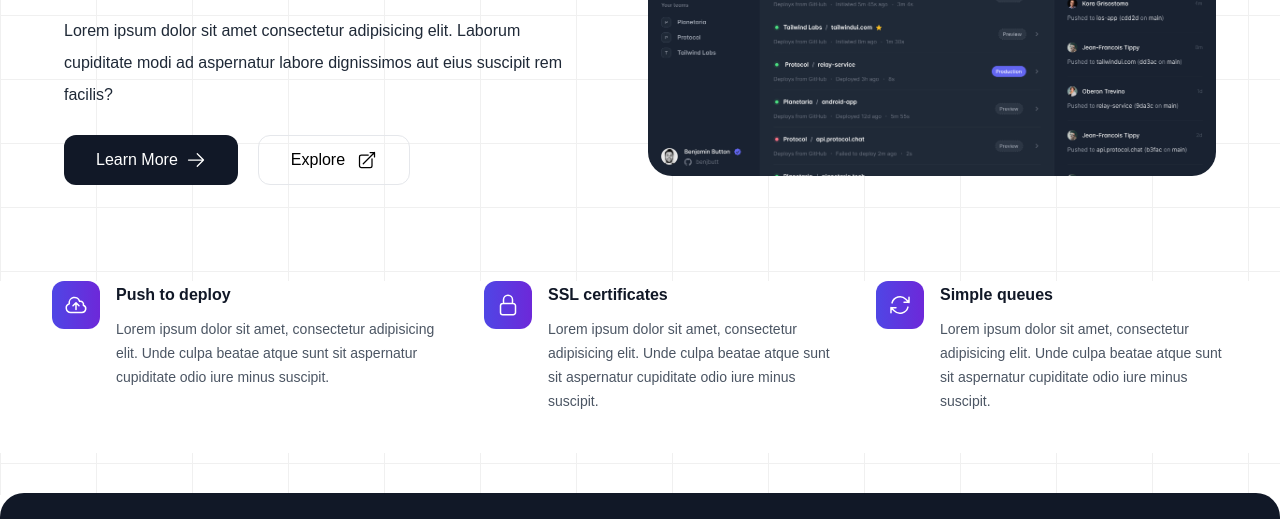
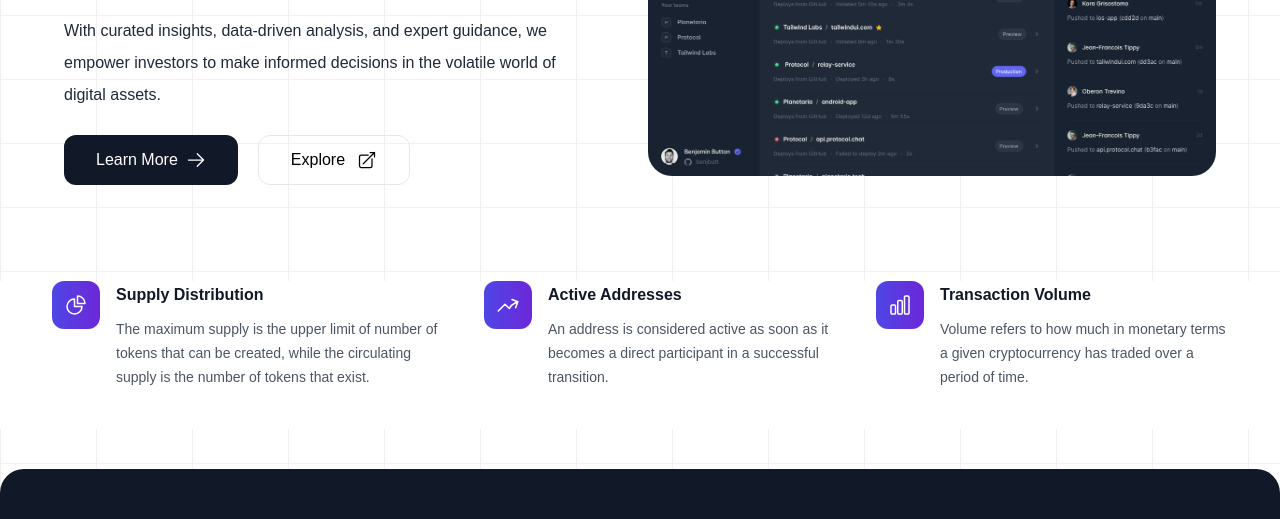
Before and after one commit to Uti-Favour/Personal-UI-Library, a website: page index.html in a window 1280 px wide. Shown: the part 305-824 px from the top of the page. Drawn offline with nearby package versions, Linux system fonts and the light colour scheme.

Commit message:
Replaced hero section text

```diff
--- a/index.html
+++ b/index.html
@@ -299,9 +299,7 @@
                         class="text-transparent bg-clip-text bg-gradient-to-r from-indigo-600 to-violet-700 auto-type"></span>
                 </h1>
                 <p class="max-w-lg mt-5 text-gray-800 leading-loose">
-                    Lorem ipsum dolor sit amet consectetur adipisicing elit. Laborum
-                    cupiditate modi ad aspernatur labore dignissimos aut eius suscipit
-                    rem facilis?
+                    With curated insights, data-driven analysis, and expert guidance, we empower investors to make informed decisions in the volatile world of digital assets.
                 </p>
             </div>
 
@@ -357,36 +355,34 @@
                         <dt class="text-base font-semibold leading-7 text-gray-900">
                             <div
                                 class="absolute left-0 top-0 flex h-12 w-12 items-center justify-center rounded-xl bg-gradient-to-r from-indigo-600 to-violet-700">
-                                <svg class="h-6 w-6 text-white" fill="none" viewBox="0 0 24 24" stroke-width="1.5"
-                                    stroke="currentColor" aria-hidden="true">
-                                    <path stroke-linecap="round" stroke-linejoin="round"
-                                        d="M12 16.5V9.75m0 0l3 3m-3-3l-3 3M6.75 19.5a4.5 4.5 0 01-1.41-8.775 5.25 5.25 0 0110.233-2.33 3 3 0 013.758 3.848A3.752 3.752 0 0118 19.5H6.75z" />
-                                </svg>
+                                <svg xmlns="http://www.w3.org/2000/svg" fill="none" viewBox="0 0 24 24" stroke-width="1.5" stroke="currentColor" class="w-6 h-6 text-white">
+                                    <path stroke-linecap="round" stroke-linejoin="round" d="M10.5 6a7.5 7.5 0 1 0 7.5 7.5h-7.5V6Z" />
+                                    <path stroke-linecap="round" stroke-linejoin="round" d="M13.5 10.5H21A7.5 7.5 0 0 0 13.5 3v7.5Z" />
+                                  </svg>
+
                             </div>
-                            Push to deploy
+                            Supply Distribution
                         </dt>
                         <dd class="mt-2 text-sm text-gray-600 leading-6 mb-10 max-w-sm">
-                            Lorem ipsum dolor sit amet, consectetur adipisicing elit. Unde
-                            culpa beatae atque sunt sit aspernatur cupiditate odio iure
-                            minus suscipit.
+                            The maximum supply is the upper limit of number of tokens that can be created, while the
+                            circulating supply is the number of tokens that exist.
                         </dd>
                     </div>
                     <div class="relative pl-16">
                         <dt class="text-base font-semibold leading-7 text-gray-900">
                             <div
                                 class="absolute left-0 top-0 flex h-12 w-12 items-center justify-center rounded-xl bg-gradient-to-r from-indigo-600 to-violet-700">
-                                <svg class="h-6 w-6 text-white" fill="none" viewBox="0 0 24 24" stroke-width="1.5"
-                                    stroke="currentColor" aria-hidden="true">
-                                    <path stroke-linecap="round" stroke-linejoin="round"
-                                        d="M16.5 10.5V6.75a4.5 4.5 0 10-9 0v3.75m-.75 11.25h10.5a2.25 2.25 0 002.25-2.25v-6.75a2.25 2.25 0 00-2.25-2.25H6.75a2.25 2.25 0 00-2.25 2.25v6.75a2.25 2.25 0 002.25 2.25z" />
-                                </svg>
+                                <svg xmlns="http://www.w3.org/2000/svg" fill="none" viewBox="0 0 24 24" stroke-width="1.5" stroke="currentColor" class="w-6 h-6 text-white">
+                                    <path stroke-linecap="round" stroke-linejoin="round" d="M2.25 18 9 11.25l4.306 4.306a11.95 11.95 0 0 1 5.814-5.518l2.74-1.22m0 0-5.94-2.281m5.94 2.28-2.28 5.941" />
+                                  </svg>
+
+
                             </div>
-                            SSL certificates
+                            Active Addresses
                         </dt>
                         <dd class="mt-2 text-sm text-gray-600 leading-6 mb-10 max-w-sm">
-                            Lorem ipsum dolor sit amet, consectetur adipisicing elit. Unde
-                            culpa beatae atque sunt sit aspernatur cupiditate odio iure
-                            minus suscipit.
+                            An address is considered active as soon as it becomes a direct participant in a successful
+                            transition.
                         </dd>
                     </div>
 
@@ -394,18 +390,16 @@
                         <dt class="text-base font-semibold leading-7 text-gray-900">
                             <div
                                 class="absolute left-0 top-0 flex h-12 w-12 items-center justify-center rounded-xl bg-gradient-to-r from-indigo-600 to-violet-700">
-                                <svg class="h-6 w-6 text-white" fill="none" viewBox="0 0 24 24" stroke-width="1.5"
-                                    stroke="currentColor" aria-hidden="true">
-                                    <path stroke-linecap="round" stroke-linejoin="round"
-                                        d="M16.023 9.348h4.992v-.001M2.985 19.644v-4.992m0 0h4.992m-4.993 0l3.181 3.183a8.25 8.25 0 0013.803-3.7M4.031 9.865a8.25 8.25 0 0113.803-3.7l3.181 3.182m0-4.991v4.99" />
-                                </svg>
+                                <svg xmlns="http://www.w3.org/2000/svg" fill="none" viewBox="0 0 24 24" stroke-width="1.5" stroke="currentColor" class="w-6 h-6 text-white">
+                                    <path stroke-linecap="round" stroke-linejoin="round" d="M3 13.125C3 12.504 3.504 12 4.125 12h2.25c.621 0 1.125.504 1.125 1.125v6.75C7.5 20.496 6.996 21 6.375 21h-2.25A1.125 1.125 0 0 1 3 19.875v-6.75ZM9.75 8.625c0-.621.504-1.125 1.125-1.125h2.25c.621 0 1.125.504 1.125 1.125v11.25c0 .621-.504 1.125-1.125 1.125h-2.25a1.125 1.125 0 0 1-1.125-1.125V8.625ZM16.5 4.125c0-.621.504-1.125 1.125-1.125h2.25C20.496 3 21 3.504 21 4.125v15.75c0 .621-.504 1.125-1.125 1.125h-2.25a1.125 1.125 0 0 1-1.125-1.125V4.125Z" />
+                                  </svg>
+
                             </div>
-                            Simple queues
+                            Transaction Volume
                         </dt>
                         <dd class="mt-2 text-sm text-gray-600 leading-6 mb-10 max-w-sm">
-                            Lorem ipsum dolor sit amet, consectetur adipisicing elit. Unde
-                            culpa beatae atque sunt sit aspernatur cupiditate odio iure
-                            minus suscipit.
+                            Volume refers to how much in monetary terms a given cryptocurrency has traded over a period
+                            of time.
                         </dd>
                     </div>
                 </dl>
@@ -652,48 +646,7 @@
     </section>
 
 
-    <!-- ======== CTA SECTION ========= -->
 
-    <div class="bg-white">
-        <div class="mx-auto max-w-7xl py-24 sm:px-6 sm:py-32 lg:px-8">
-            <div
-                class="relative isolate overflow-hidden bg-gray-900 px-6 pt-16 shadow-2xl sm:rounded-3xl sm:px-16 md:pt-24 lg:flex lg:gap-x-20 lg:px-24 lg:pt-0">
-                <svg viewBox="0 0 1024 1024"
-                    class="absolute left-1/2 top-1/2 -z-10 h-[64rem] w-[64rem] -translate-y-1/2 [mask-image:radial-gradient(closest-side,white,transparent)] sm:left-full sm:-ml-80 lg:left-1/2 lg:ml-0 lg:-translate-x-1/2 lg:translate-y-0"
-                    aria-hidden="true">
-                    <circle cx="512" cy="512" r="512" fill="url(#759c1415-0410-454c-8f7c-9a820de03641)"
-                        fill-opacity="0.7" />
-                    <defs>
-                        <radialGradient id="759c1415-0410-454c-8f7c-9a820de03641">
-                            <stop stop-color="#7775D6" />
-                            <stop offset="1" stop-color="#E935C1" />
-                        </radialGradient>
-                    </defs>
-                </svg>
-                <div class="mx-auto max-w-md lg:mx-0 lg:flex-auto lg:py-32 lg:text-left">
-                    <h2 class="text-3xl font-bold tracking-tight text-white sm:text-4xl">
-                        Boost your productivity. Start using our app today.
-                    </h2>
-                    <p class="mt-6 text-md lg:text-lg leading-8 text-gray-300">
-                        Lorem ipsum dolor sit amet consectetur adipisicing elit. Maxime
-                        vitae nisi ea unde blanditiis, quas tempora.
-                    </p>
-                    <div class="mt-10 flex items-center gap-x-6 lg:justify-start">
-                        <a href="#"
-                            class="rounded-md bg-white px-3.5 py-2.5 text-sm font-semibold text-gray-900 shadow-sm hover:bg-gray-100 focus-visible:outline focus-visible:outline-2 focus-visible:outline-offset-2 focus-visible:outline-white">Get
-                            started</a>
-                        <a href="#" class="text-sm font-semibold leading-6 text-white">Learn more <span
-                                aria-hidden="true">→</span></a>
-                    </div>
-                </div>
-                <div class="relative mt-16 h-80 lg:mt-8">
-                    <img class="absolute left-0 top-0 w-[57rem] max-w-none rounded-md bg-white/5 ring-1 ring-white/10"
-                        src="./src/assets/images/dark-project-app-screenshot.png" alt="App screenshot" width="1824"
-                        height="1080" />
-                </div>
-            </div>
-        </div>
-    </div>
 
 </body>
 
```
